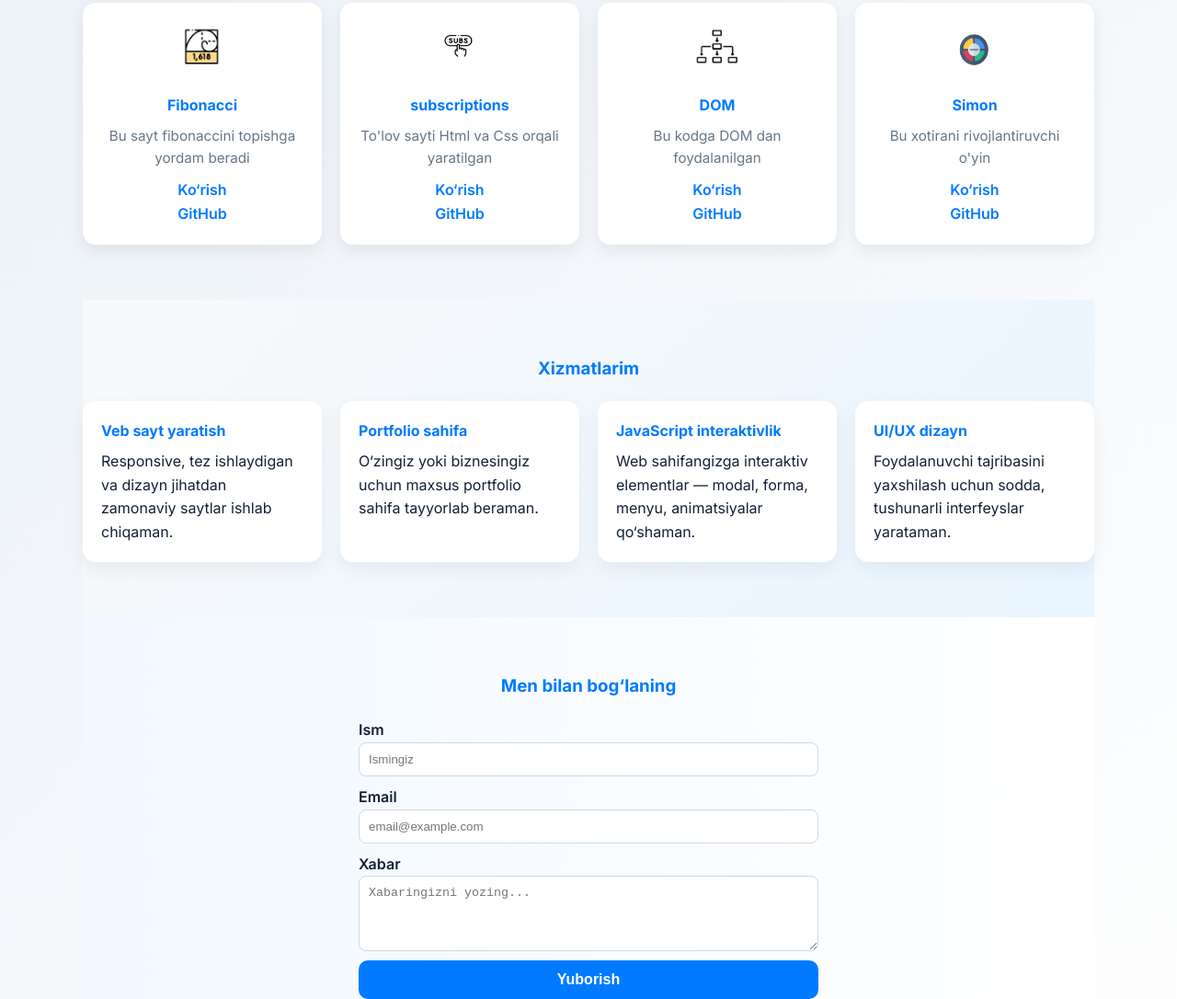
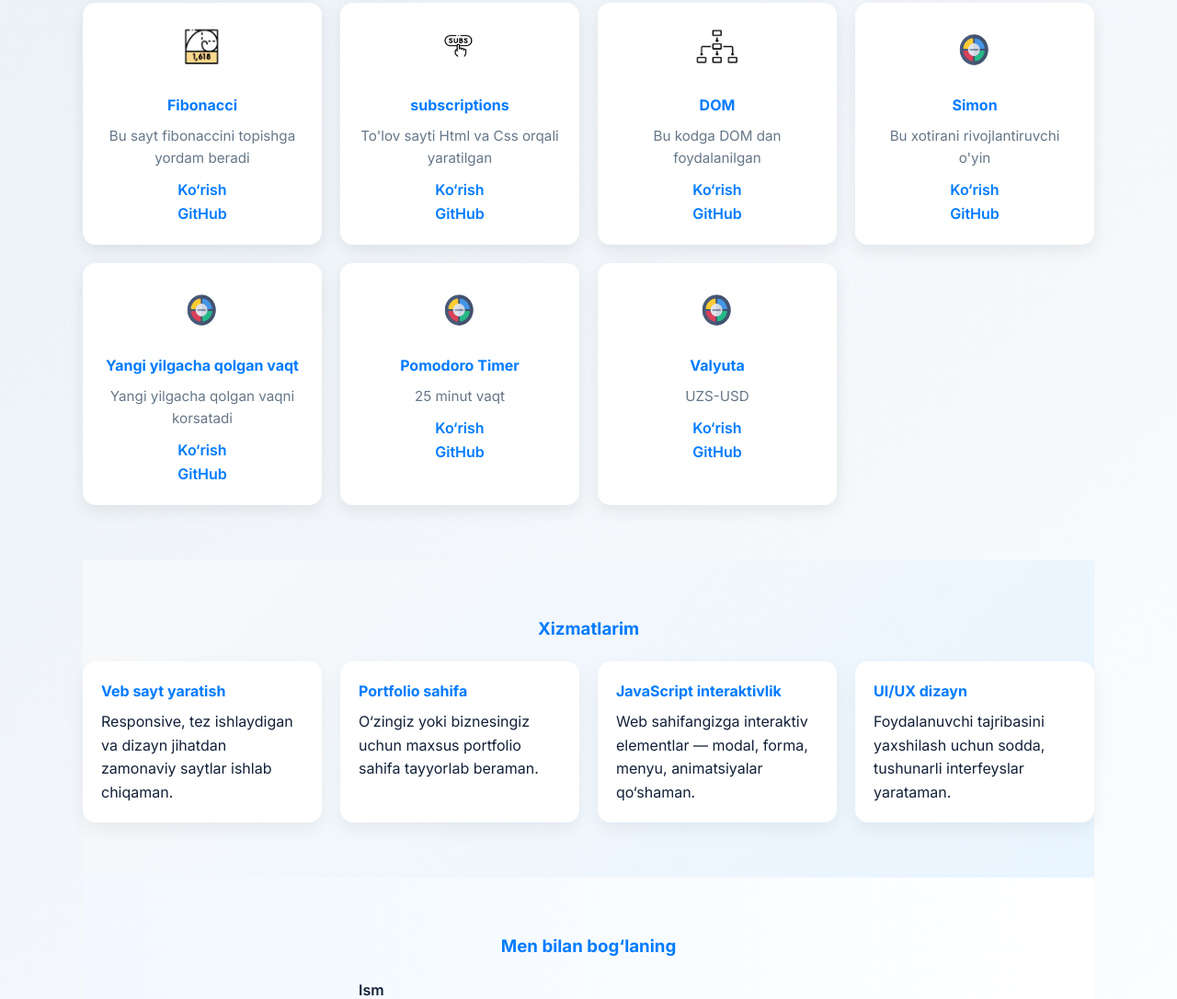
Before and after one commit to bekzodcode08/my.portfolio, a plain HTML site: page index.html in a window 1280 px wide. Shown: the part 1780-2866 px from the top of the page at 92% size. Drawn offline with Linux system fonts and the light colour scheme.

Commit message:
Update index.html

```diff
--- a/index.html
+++ b/index.html
@@ -157,6 +157,38 @@
 
     </article>
 
+       </article>
+
+       <article class="card">
+      <img src="image/photo_2025-11-10_17-57-11.jpg" alt="Project 1">
+      <h4>Yangi yilgacha qolgan vaqt</h4>
+      <p> Yangi yilgacha qolgan vaqni korsatadi</p>
+      <a href="https://bekzodcode08.github.io/New.Year.Countdown/" class="card-link">Ko‘rish</a> <br>
+      <a href="https://github.com/bekzodcode08/New.Year.Countdown" class="card-link">GitHub</a>
+
+
+    </article>
+
+        <article class="card">
+      <img src="image/photo_2025-11-10_17-57-11.jpg" alt="Project 1">
+      <h4>Pomodoro Timer</h4>
+      <p> 25 minut vaqt</p>
+      <a href="https://bekzodcode08.github.io/PomodoroTimer/" class="card-link">Ko‘rish</a> <br>
+      <a href="https://github.com/bekzodcode08/PomodoroTimer" class="card-link">GitHub</a>
+
+
+    </article>
+
+       <article class="card">
+      <img src="image/photo_2025-11-10_17-57-11.jpg" alt="Project 1">
+      <h4>Valyuta</h4>
+      <p>UZS-USD</p>
+      <a href="https://bekzodcode08.github.io/USD-UZS/" class="card-link">Ko‘rish</a> <br>
+      <a href="https://github.com/bekzodcode08/USD-UZS" class="card-link">GitHub</a>
+
+
+    </article>
+
     </div>
   </section>
 
```
